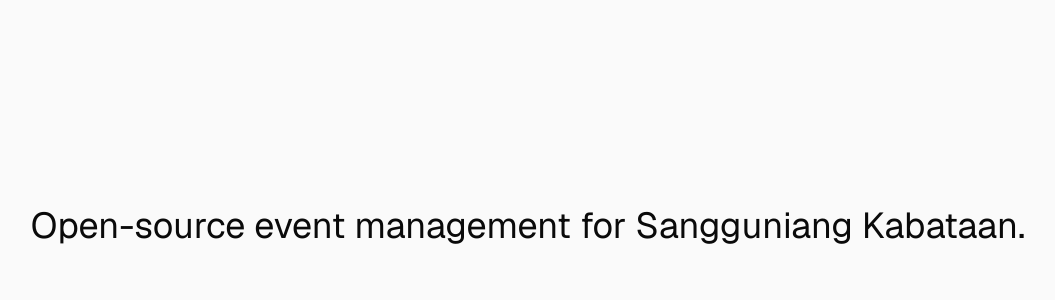
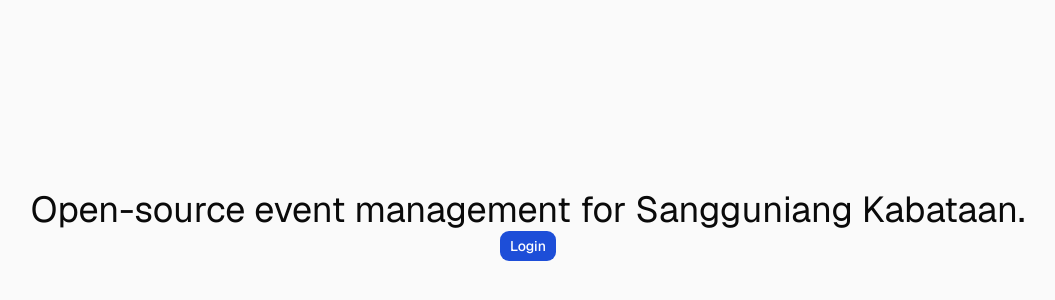
Before and after one commit to KiraaDev/lahok, a Next.js app: page / in a window 1280 px wide. Shown: the part 174-474 px from the top of the page, without its empty margins (112-1167 px from the left). Built offline with nearby package versions, Linux system fonts and the light colour scheme.

Commit message:
feat: add login button to home page for user authentication

```diff
--- a/app/page.tsx
+++ b/app/page.tsx
@@ -1,9 +1,15 @@
+import { Button } from "@/components/ui/button";
+import Link from "next/link";
+
 export default function Home() {
   return (
     <div className="flex flex-col flex-1 items-center justify-center bg-zinc-50 font-sans dark:bg-black">
       <p className="text-4xl">
         Open-source event management for Sangguniang Kabataan.
       </p>
+      <Button variant={'default'}>
+        <Link href={'/auth/login'}>Login</Link>
+      </Button>
     </div>
   );
 }
```
